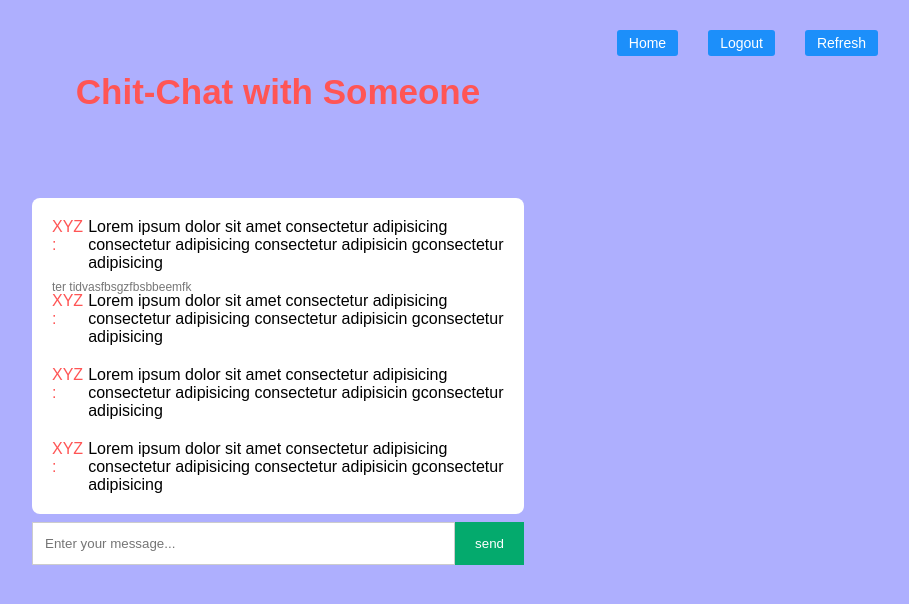
After one commit to nitingaxioned/php_test, a PHP site: page /view/chat.php in a window 1280 px wide. The commit adds this page. Shown: the top 604 px of the page, without its empty margins (362-1271 px from the left). Run offline with PHP 8.4, Linux system fonts and the light colour scheme.

Commit message:
Basic UI created

```diff
--- a/assets/css/style.css
+++ b/assets/css/style.css
@@ -108,12 +108,45 @@ li {
   Header styling starts here
 =================================*/
 
+h1 {
+  font-style: Georgia;
+  font-weight: 600;
+  font-size: 35px;
+  color: #ff5555;
+  text-align: center;
+  padding: 16px;
+}
 
+.loginTitel {
+  margin-bottom: 70px;
+}
 
+.navbar{
+  display: flex;
+  justify-content: end;
+  width: 100%;
+  margin: 10px 0 0 0;
+}
 
+.navbar li{
+  margin: 0 15px;
+}
 
+.navbar li a{
+  background-color: #1c8ffa;
+  border: none;
+  color: white;
+  padding: 5px 12px;
+  border-radius: 3px;
+  text-align: center;
+  text-decoration: none;
+  display: inline-block;
+  font-size: 14px;
+}
 
-
+.navbar li a:hover{
+  background-color: #323232;
+}
 
 /*=================================
   Header styling ends here
@@ -123,12 +156,150 @@ li {
   main styling starts here
 =================================*/
 
+form {
+  border: 3px solid #f1f1f1;
+  max-width: 600px;
+  margin: auto;
+}
+
+input[type=text], input[type=password], textarea {
+  width: 100%;
+  padding: 8px 12px;
+  margin: 8px 0;
+  display: inline-block;
+  border: 1px solid #ccc;
+  box-sizing: border-box;
+}
+
+.error{
+  position: absolute;
+  color: #ff5555;
+  font-size: 14px;
+  right: 5px;
+  top: 11px;
+}
+
+button,
+input[type='submit'] {
+  background-color: #04AA6D;
+  color: white;
+  padding: 14px 20px;
+  margin: 8px 0;
+  border: none;
+  cursor: pointer;
+  width: 100%;
+}
+
+button:hover {
+  opacity: 0.8;
+}
+
+.form-group{
+  margin: 5px 0 0;
+  position: relative;
+}
+
+#title{
+  margin-bottom: 20px;
+}
+
+textarea{
+  height: 35vh;
+  resize: none;
+}
+
+.cancelbtn {
+  width: auto;
+  padding: 10px 18px;
+  background-color: #04AA6D;
+}
 
 
+.container {
+  padding: 20px 25px;
+}
 
+.containerx {
+  display: flex;
+  justify-content: space-around;
+  padding: 16px;
+}
 
+span.psw {
+  float: right;
+  padding-top: 16px;
+}
 
+.form-controls{
+  display: flex;
+  justify-content: space-between;
+  padding: 5px;
+}
 
+.form-controls input{
+  width: 48%;
+  background-color: #04AA6D;
+  color: white;
+  text-transform: uppercase;
+  font-weight: bold;
+  letter-spacing: 0.5px;
+  padding: 10px 16px;
+  margin: 18px 0 8px;
+  border: none;
+  cursor: pointer;
+}
+
+.form-controls input:hover{ background-color: #323232; }
+
+.users-list{
+  width: 40%;
+  margin: auto;
+  margin-top: 20px;
+  background-color: #ffffff;
+  border-radius: 8px;
+  display: flex;
+  flex-direction: column;
+  flex-wrap: wrap;
+  padding: 10px 0;
+}
+
+.user{
+  width: 90%;
+  text-align: center;
+  margin: 5px auto;
+  padding: 5px;
+  background-color: #cccccc;
+  border-radius: 5px;
+}
+
+.chat {
+  margin: 10px 20px;
+  display: flex;
+  position: relative;
+}
+
+.time{
+  position: absolute;
+  top: -12px;
+  left: 0;
+  font-size: 12px;
+  color: #777;
+}
+
+.name {
+  color: #ff5555;
+  margin-right: 5px;
+}
+
+.msg-input {
+  margin: auto;
+  border: none;
+  width: 40%;
+}
+
+.msg-input input[type='submit'] {
+  width: auto;
+}
 
 /*=================================
   main styling ends here
--- /dev/null
+++ b/view/chat.php
@@ -0,0 +1,63 @@
+<!doctype html>
+<html lang="en">
+<?php
+    session_start();
+    // require '../helper/validateLogin.php';
+?>
+<head>
+    <meta charset="utf-8">
+    <title>Chit-Chat | Chat</title>
+    <link rel="shortcut icon" href="../favicon.ico" />
+    <link rel="stylesheet" media="screen" href="../assets/css/style.css">
+</head>
+
+<body>
+    <div class="container">
+        <header>
+            <ul class="navbar">
+                <li><a href="../index.php" title="Home Page">Home</a></li>
+                <li><a href='view/logout.php' title='Logout'>Logout</a></li>
+                <li><a href='chat.php' title='refresh'>Refresh</a></li>
+            </ul>
+            <h1 class="loginTitel">Chit-Chat with Someone</h1>
+        </header>
+        <!--header section end-->
+        <!--main section start-->
+        <main>
+            <ul class="users-list">
+                <li class="chat" >
+                    <p class="name">XYZ :</p>
+                    <p>Lorem ipsum dolor sit amet  consectetur adipisicing consectetur adipisicing consectetur adipisicin gconsectetur adipisicing</p>
+                </li>
+                <li class="chat">
+                    <p class="name">XYZ :</p>
+                    <p>Lorem ipsum dolor sit amet  consectetur adipisicing consectetur adipisicing consectetur adipisicin gconsectetur adipisicing</p>
+                    <p class="time"> ter tidvasfbsgzfbsbbeemfk</p>
+                </li>
+                <li class="chat">
+                    <p class="name">XYZ :</p>
+                    <p>Lorem ipsum dolor sit amet  consectetur adipisicing consectetur adipisicing consectetur adipisicin gconsectetur adipisicing</p>
+                </li>
+                <li class="chat">
+                    <p class="name">XYZ :</p>
+                    <p>Lorem ipsum dolor sit amet  consectetur adipisicing consectetur adipisicing consectetur adipisicin gconsectetur adipisicing</p>
+                </li>
+            </ul>
+            <form class="chat msg-input">
+                <input type="text" id="msg" name="msg" placeholder="Enter your message..." value="">
+                <input type="submit" id="send" name="send" value="send">
+            </form>
+        </main>
+        <!--main section end-->
+
+        <!--footer section start-->
+        <footer>
+
+        </footer>
+        <!--footer section end-->
+    </div>
+    <!--container end-->
+    <script src="assets/js/script.js"></script>
+</body>
+
+</html>
```
Also changed, not shown: index.php (+11 -3 lines), view/genral-group.php (added, +63 -0 lines), view/login.php (added, +61 -0 lines), view/logout.php (added, +8 -0 lines), view/signin.php (added, +87 -0 lines).
